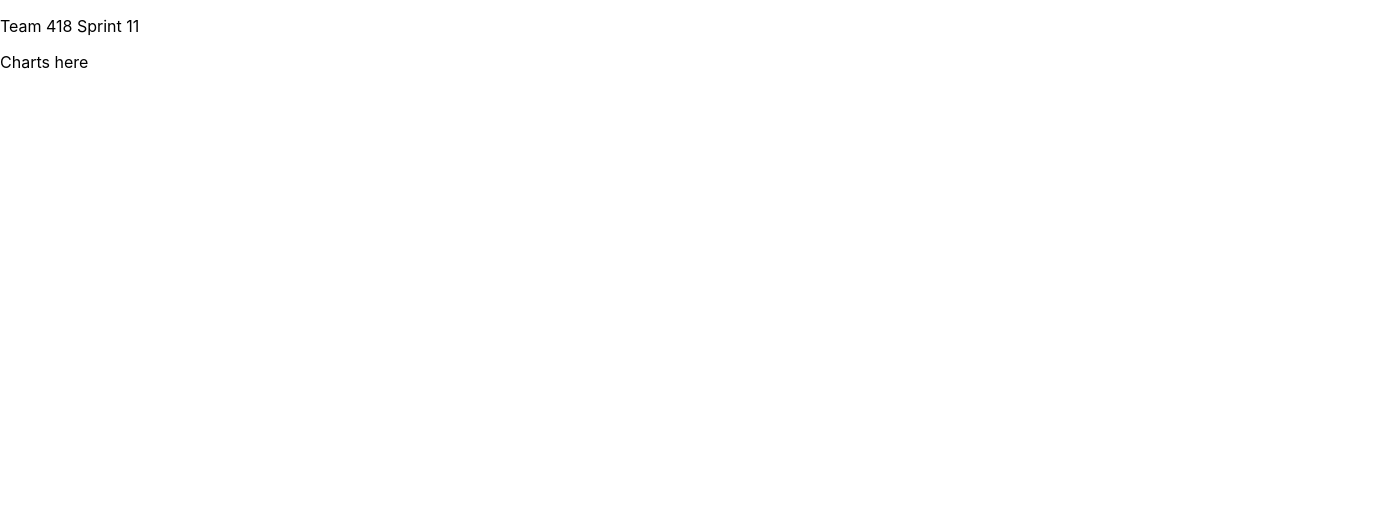
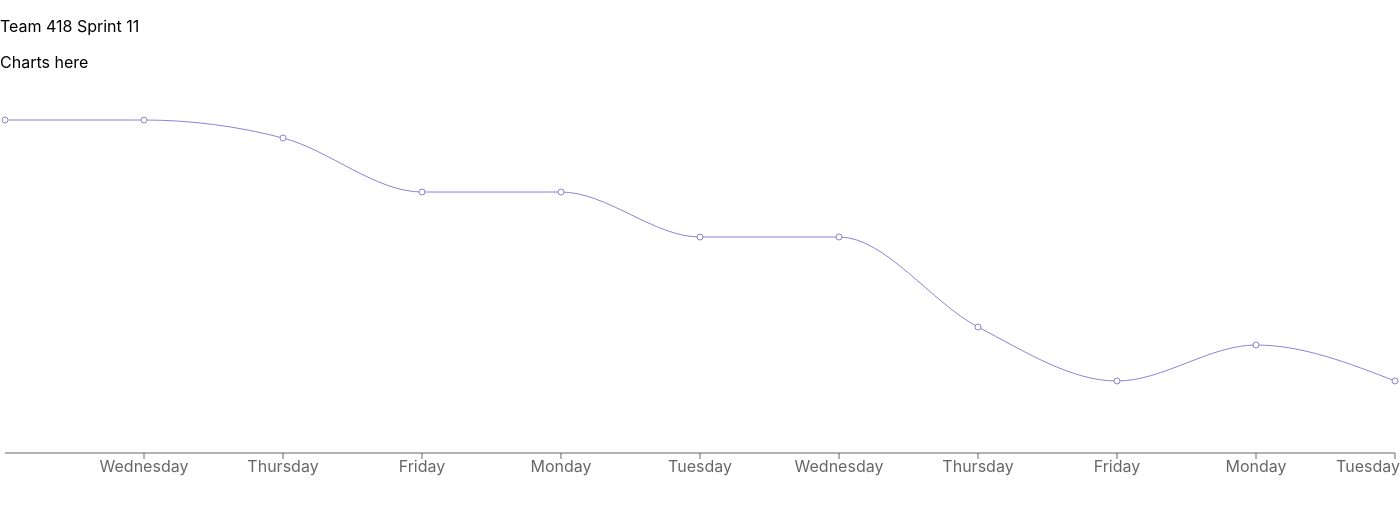
Before and after one commit to jtowe1/sprint-report-react, a React (Create React App) app: page / in a window 1280 px wide. Shown: the top 514 px of the page, 1400 px wide, since content can reach past the window. Built offline with nearby package versions, Linux system fonts and the light colour scheme.

Commit message:
Example chart using sprint data

```diff
--- a/src/pages/Charts.tsx
+++ b/src/pages/Charts.tsx
@@ -1,4 +1,5 @@
 import React from 'react';
+import { Line, LineChart, XAxis } from 'recharts';
 import { useSprint } from '../context/SprintContext';
 
 const Charts: React.FC = () => {
@@ -8,6 +9,10 @@ const Charts: React.FC = () => {
         <>
             <p>{sprint.name}</p>
             <p>Charts here</p>
+            <LineChart width={1400} height={400} data={sprint.days}>
+                <XAxis dataKey="day" />
+                <Line type="monotone" dataKey="totalPointsRemaining" stroke="#8884d8" />
+            </LineChart>
         </>
     );
 }
```
